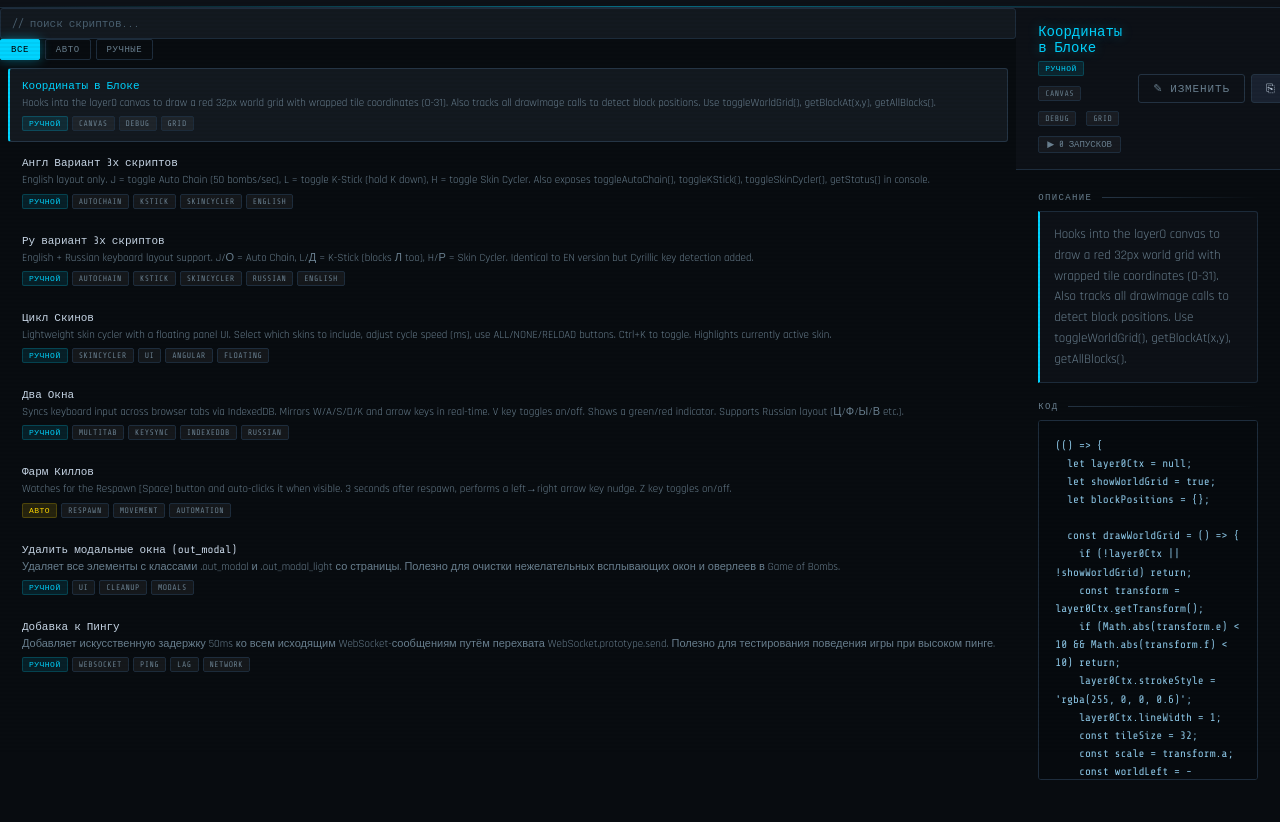
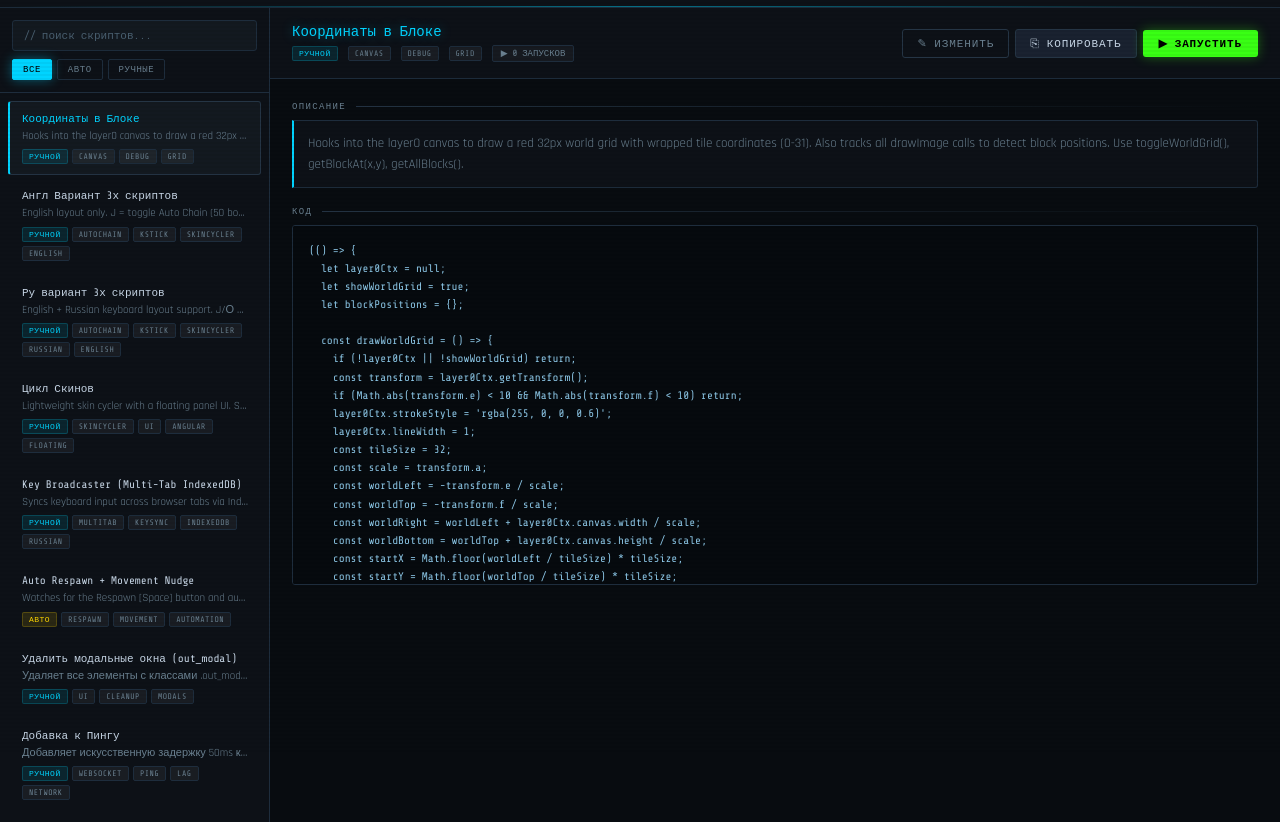
Before and after one commit to AnthonyMANMAN/Game-Of-Bombs-Scripts, a plain HTML site: page script-dashboard.html in a window 1280 px wide. Shown: the part 46-868 px from the top of the page. Drawn offline with nearby package versions, Linux system fonts and the light colour scheme.

Commit message:
Update script-dashboard.html

```diff
--- a/script-dashboard.html
+++ b/script-dashboard.html
@@ -1,3 +1,4 @@
+
 <!DOCTYPE html>
 <html lang="ru">
 <head>
@@ -52,36 +53,8 @@
 
   .main { display: flex; flex: 1; overflow: hidden; height: calc(100vh - 54px); }
 
-  /* === THEMED SCROLLBAR (SCRIPT LIST) === */
-.script-list {
-  flex: 1;
-  overflow-y: auto;
-  padding: 8px;
-
-  /* Firefox */
-  scrollbar-width: thin;
-  scrollbar-color: var(--accent) transparent;
-}
-
-/* Chrome / Edge / WebKit */
-.script-list::-webkit-scrollbar {
-  width: 6px;
-}
-
-.script-list::-webkit-scrollbar-track {
-  background: transparent;
-}
-
-.script-list::-webkit-scrollbar-thumb {
-  background: linear-gradient(
-    180deg,
-    rgba(0,212,255,0.7),
-    rgba(0,212,255,0.3)
-  );
-  border-radius: 4px;
-  box-shadow: 0 0 6px rgba(0,212,255,0.4);
-  transition: all 0.2s ease;
-}
+  .sidebar { width: 270px; min-width: 270px; border-right: 1px solid var(--border); background: var(--surface); display: flex; flex-direction: column; overflow: hidden; }
+  .sidebar-top { padding: 12px; border-bottom: 1px solid var(--border); display: flex; flex-direction: column; gap: 8px; }
   .search-input { width: 100%; background: var(--surface2); border: 1px solid var(--border); border-radius: 3px; padding: 8px 11px; color: var(--text); font-family: 'Share Tech Mono', monospace; font-size: 11px; outline: none; transition: border 0.15s; }
   .search-input:focus { border-color: var(--accent); box-shadow: 0 0 6px rgba(0,212,255,0.2); }
   .search-input::placeholder { color: var(--muted); }
@@ -503,7 +476,7 @@ console.log('Combined (EN+RU) loaded! J/О=AutoChain | L/Д=K-Stick | H/Р=SkinC
 })()`
   },
   {
-    id:'builtin_key_broadcaster',name:'Два Окна',
+    id:'builtin_key_broadcaster',name:'Key Broadcaster (Multi-Tab IndexedDB)',
     description:'Syncs keyboard input across browser tabs via IndexedDB. Mirrors W/A/S/D/K and arrow keys in real-time. V key toggles on/off. Shows a green/red indicator. Supports Russian layout (Ц/Ф/Ы/В etc.).',
     trigger:'manual',tags:['multitab','keysync','indexeddb','russian'],runCount:0,created:1700000004000,builtin:true,
     code:`let db;const dbName="gameOfBombsKeyEvents",storeName="keyEvents",windowId=Math.random().toString(36).substring(2,15);
@@ -513,8 +486,8 @@ const ruMap={'ц':'w','ф':'a','ы':'s','в':'d','л':'k','к':'r','с':'c','я'
 const mapKey=k=>ruMap[k.toLowerCase()]||k;
 function getKeyCode(k){const mk=mapKey(k.toLowerCase());if(mk.startsWith('arrow')){return{arrowup:38,arrowright:39,arrowdown:40,arrowleft:37}[mk]||0;}if(mk.length===1)return mk.toUpperCase().charCodeAt(0);if(mk===' ')return 32;return 0;}
 function getCodeStr(k){const mk=mapKey(k.toLowerCase());if(mk.startsWith('arrow'))return mk;if(mk===' ')return'Space';if(mk.length===1)return'Key'+mk.toUpperCase();return'';}
-function createIndicator(){const d=document.createElement('div');d.id='kbi';Object.assign(d.style,{position:'fixed',bottom:'10px',right:'10px',backgroundColor:'rgba(0,128,0,0.7)',color:'white',padding:'5px 10px',borderRadius:'5px',fontFamily:'monospace',fontSize:'12px',zIndex:'9999',pointerEvents:'none',transition:'background-color 0.3s'});d.textContent='Два Окна: ON';document.body.appendChild(d);return d;}
-function updateInd(){const d=document.getElementById('kbi')||createIndicator();d.style.backgroundColor=isEnabled?'rgba(0,128,0,0.7)':'rgba(128,0,0,0.7)';d.textContent='Два Окна: '+(isEnabled?'ON':'OFF');}
+function createIndicator(){const d=document.createElement('div');d.id='kbi';Object.assign(d.style,{position:'fixed',bottom:'10px',right:'10px',backgroundColor:'rgba(0,128,0,0.7)',color:'white',padding:'5px 10px',borderRadius:'5px',fontFamily:'monospace',fontSize:'12px',zIndex:'9999',pointerEvents:'none',transition:'background-color 0.3s'});d.textContent='Key Broadcaster: ON';document.body.appendChild(d);return d;}
+function updateInd(){const d=document.getElementById('kbi')||createIndicator();d.style.backgroundColor=isEnabled?'rgba(0,128,0,0.7)':'rgba(128,0,0,0.7)';d.textContent='Key Broadcaster: '+(isEnabled?'ON':'OFF');}
 function openDatabase(){const req=indexedDB.open(dbName,2);req.onupgradeneeded=e=>{const d=e.target.result;if(!d.objectStoreNames.contains(storeName)){const s=d.createObjectStore(storeName,{keyPath:"id"});s.createIndex("timestamp","timestamp",{unique:false});}};req.onsuccess=e=>{db=e.target.result;startServices();};req.onerror=e=>console.error("IndexedDB error:",e.target.error);}
 function startServices(){stopServices();if(isEnabled&&db){lastProcessedTimestamp=Date.now();pollingInterval=setInterval(checkForNewEvents,16);cleanupInterval=setInterval(cleanupOldEvents,1000);}}
 function stopServices(){if(pollingInterval){clearInterval(pollingInterval);pollingInterval=null;}if(cleanupInterval){clearInterval(cleanupInterval);cleanupInterval=null;}Object.keys(keyStates).forEach(k=>{keyStates[k]=false;});}
@@ -529,7 +502,7 @@ openDatabase();createIndicator();
 console.log('Key Broadcaster loaded. V = toggle ON/OFF');`
   },
   {
-    id:'builtin_auto_respawn',name:'Фарм Киллов',
+    id:'builtin_auto_respawn',name:'Auto Respawn + Movement Nudge',
     description:'Watches for the Respawn [Space] button and auto-clicks it when visible. 3 seconds after respawn, performs a left→right arrow key nudge. Z key toggles on/off.',
     trigger:'auto',tags:['respawn','movement','automation'],runCount:0,created:1700000005000,builtin:true,
     code:`const scoreboard=document.getElementById("scoreboard-new");
```
